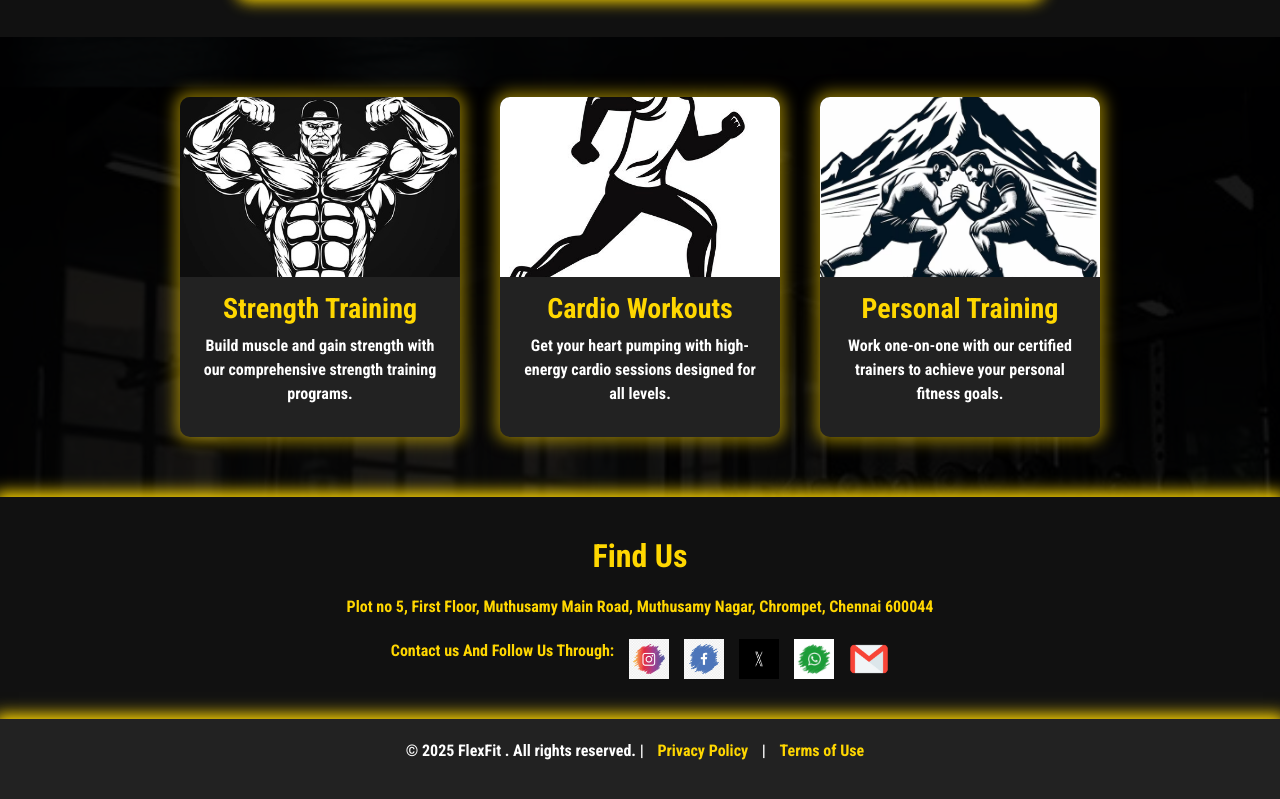
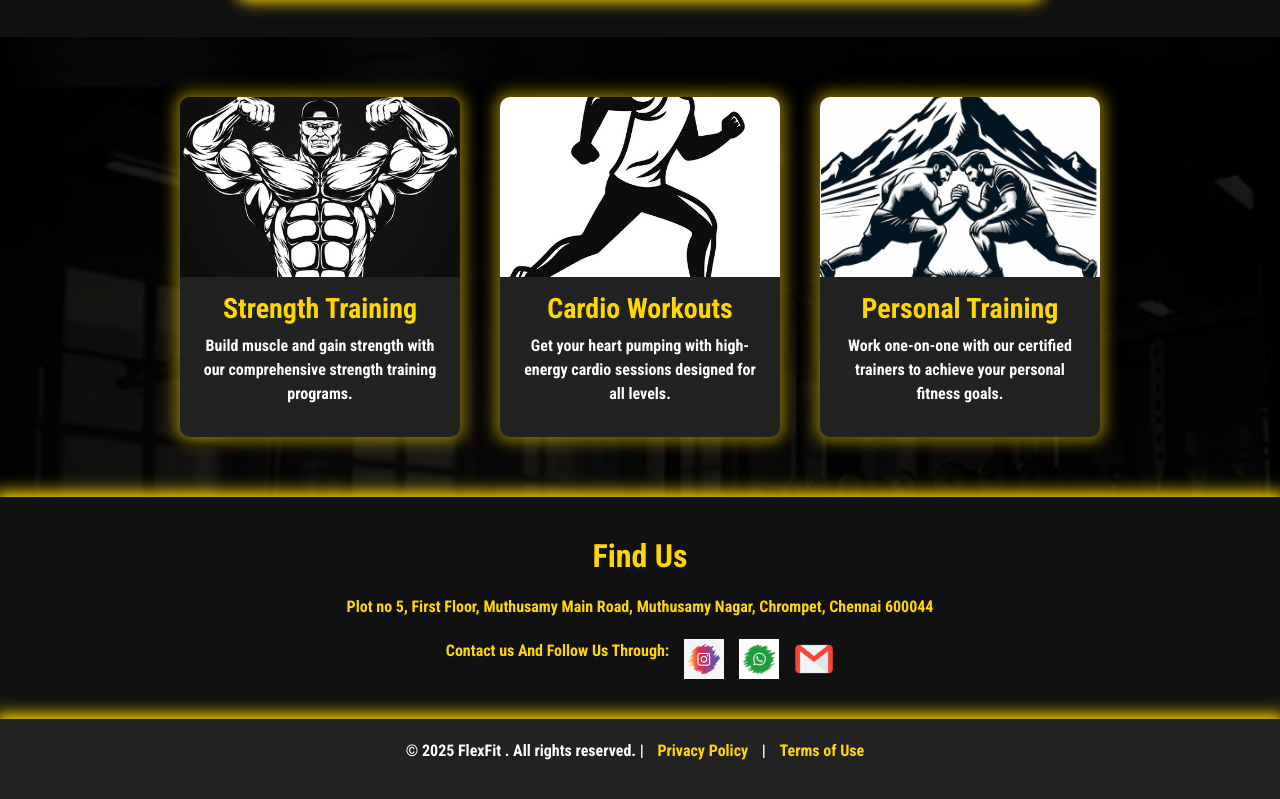
Before and after one commit to SanjayFlexFit/FlexFit, a plain HTML site: page index.html in a window 1280 px wide. Shown: the part 713-1512 px from the top of the page. Drawn offline with nearby package versions, Linux system fonts and the light colour scheme.

Commit message:
Update index.html

```diff
--- a/index.html
+++ b/index.html
@@ -328,11 +328,7 @@
             <a href="https://www.instagram.com/https://www.instagram.com/flex._.fit_?igsh=MWg3dnhjeWIxaTQ5MA==" target="_blank">
                 <img src="ins.png" alt="Instagram">
             </a>
-            <a href="https://www.facebook.com/your_facebook_profile" target="_blank">
-                <img src="face.png" alt="Facebook">
 
-            <a href="https://twitter.com/your_twitter_handle" target="_blank">
-                <img src="X.png" alt="X">
             </a>
             <a href="https://api.whatsapp.com/send?phone= +91 99408 46719" target="_blank">
                 <img src="whats.png" alt="WhatsApp">
```
